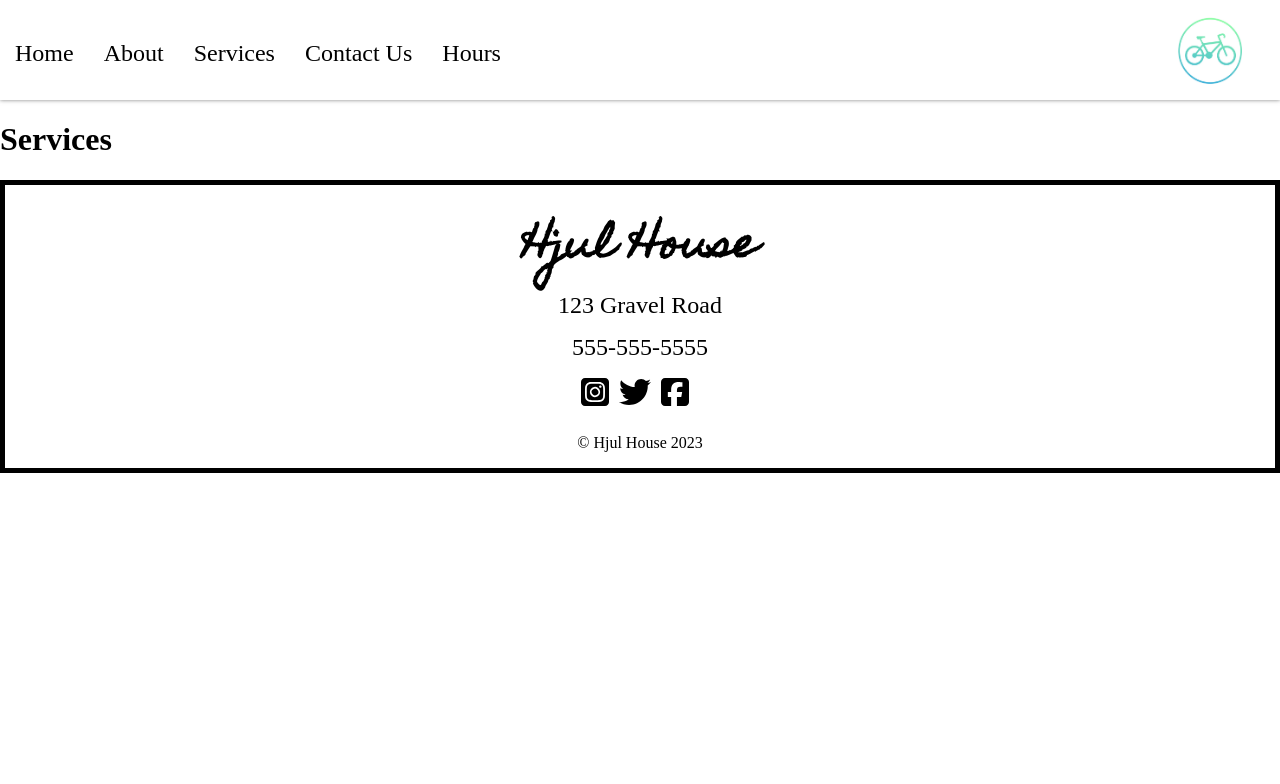
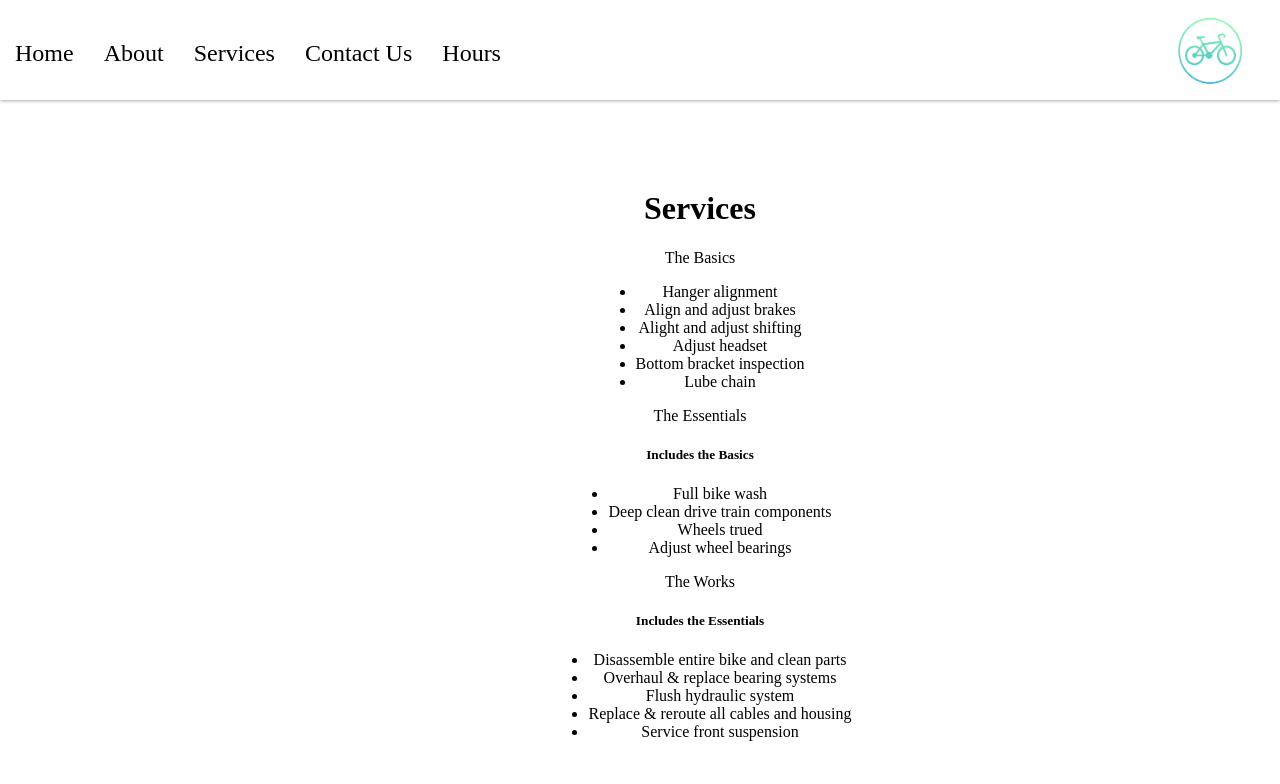
Before and after one commit to xebol/hjul-house, a React (Create React App) app: page /services in a window 1280 px wide. Shown: the top 784 px of the page. Built offline with nearby package versions, Linux system fonts and the light colour scheme.

Commit message:
start Services page accordion

```diff
--- /dev/null
+++ b/src/pages/Services.css
@@ -0,0 +1,14 @@
+.services-page {
+  display: flex;
+  flex-direction: column;
+  justify-content: center;
+  align-items: center;
+  text-align: center;
+  min-height: 100vh;
+  max-width: 800px;
+  margin-left: 300px;
+}
+
+.services-title {
+  position: relative;
+}
--- a/src/pages/Services.js
+++ b/src/pages/Services.js
@@ -1,6 +1,53 @@
+import "./Services.css";
+
+
 function Services() {
   return (
-    <h1>Services</h1>
+    <div className="services-page">
+      <h1>Services</h1>
+      <div className="services-title">
+        <div className="services-label">The Basics        </div>
+        <div className="services-content">
+          <ul>
+            <li>Hanger alignment</li>
+            <li>Align and adjust brakes</li>
+            <li>Alight and adjust shifting</li>
+            <li>Adjust headset</li>
+            <li>Bottom bracket inspection</li>
+            <li>Lube chain</li>
+          </ul>
+        </div>
+      </div>
+
+      <div className="services-title">
+        <div className="services-label">The Essentials</div>
+        <div className="services-content">
+          <h5>Includes the Basics</h5>
+          <ul>
+            <li>Full bike wash</li>
+            <li>Deep clean drive train components</li>
+            <li>Wheels trued</li>
+            <li>Adjust wheel bearings</li>
+          </ul>
+
+        </div>
+      </div>
+
+      <div className="services-title">
+        <div className="services-label">The Works</div>
+        <div className="services-content">
+          <h5>Includes the Essentials</h5>
+          <ul>
+            <li>Disassemble entire bike and clean parts </li>
+            <li>Overhaul & replace bearing systems</li>
+            <li>Flush hydraulic system</li>
+            <li>Replace & reroute all cables and housing</li>
+            <li>Service front suspension</li>
+          </ul>
+        </div>
+      </div>
+      <h1>All parts and installation are extra</h1>
+    </div>
   );
 }
 
```
